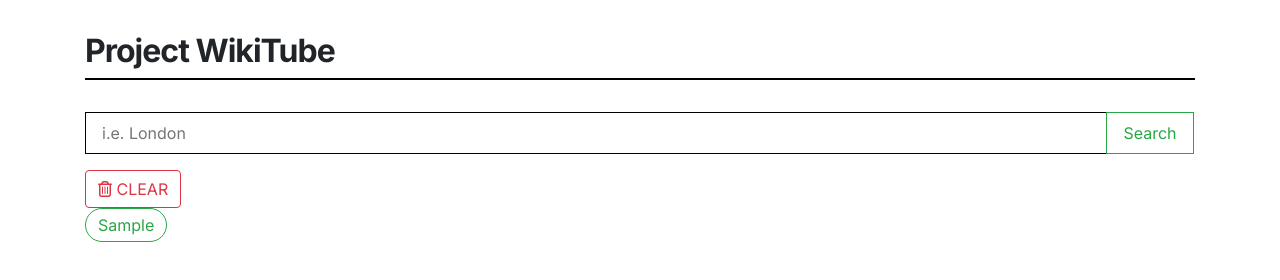
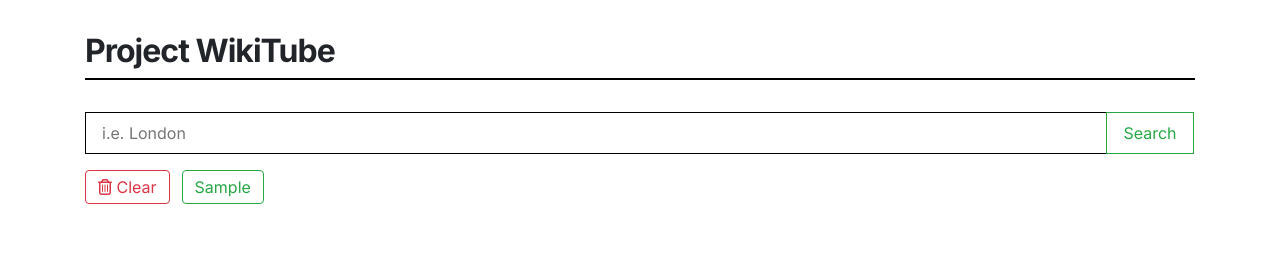
Before and after one commit to RafDiMartino/project-wikitube, a plain HTML site: page index.html in a window 1280 px wide. Both pictures are taken after typing "Sample" into the empty fields and a click on the button "Search". Drawn offline with nearby package versions, Linux system fonts and the light colour scheme; no server answers.

Commit message:
updated styles on recentSearches on index.html

```diff
--- a/assets/css/styles.css
+++ b/assets/css/styles.css
@@ -6,7 +6,7 @@
 }
 
 button {
-    border-radius: 0px;
+    border-radius: 0;
 }
 
 .large-video {
@@ -62,16 +62,20 @@ button {
     width: 88px;
     margin: 0;
 }
-.recent-search {
+.recentSearches {
+    border-radius: 100px;
+    display: flex;
+    margin: 16px 0;
+    column-gap: 12px;
+}
+
+.history {
     font-size: 12px;
-    margin:16px 0;
 }
 .history button {
     border: 1px solid #28a745;
-    border-radius: 100px;
     color: #28a745;
     padding: 4px 12px;
-    margin: 0 8px 0 0;
 }
 .history button:focus,
 .history button:hover {
@@ -79,6 +83,10 @@ button {
     color: #fff;
     text-decoration: none;
     border-color: transparent;
+}
+.btn.clear-search {
+     padding: 4px 12px;
+     height: fit-content;
 }
 
 /* Wikipedia design elements */
--- a/index.html
+++ b/index.html
@@ -30,7 +30,7 @@
       </div>
     </form>
     <div class="recentSearches"> <!--container for single line of recent searches-->
-      <button type="submit" class="btn btn-outline-danger clear-search text-uppercase" id="search-button" aria-label="clear search"><i class="fa-regular fa-trash-can"></i> Clear</button>
+      <button type="submit" class="btn btn-outline-danger clear-search" id="search-button" aria-label="clear search"><i class="fa-regular fa-trash-can"></i> Clear</button>
       <div class="history" data-dismiss="modal"></div>
     </div>
   </div>
```
